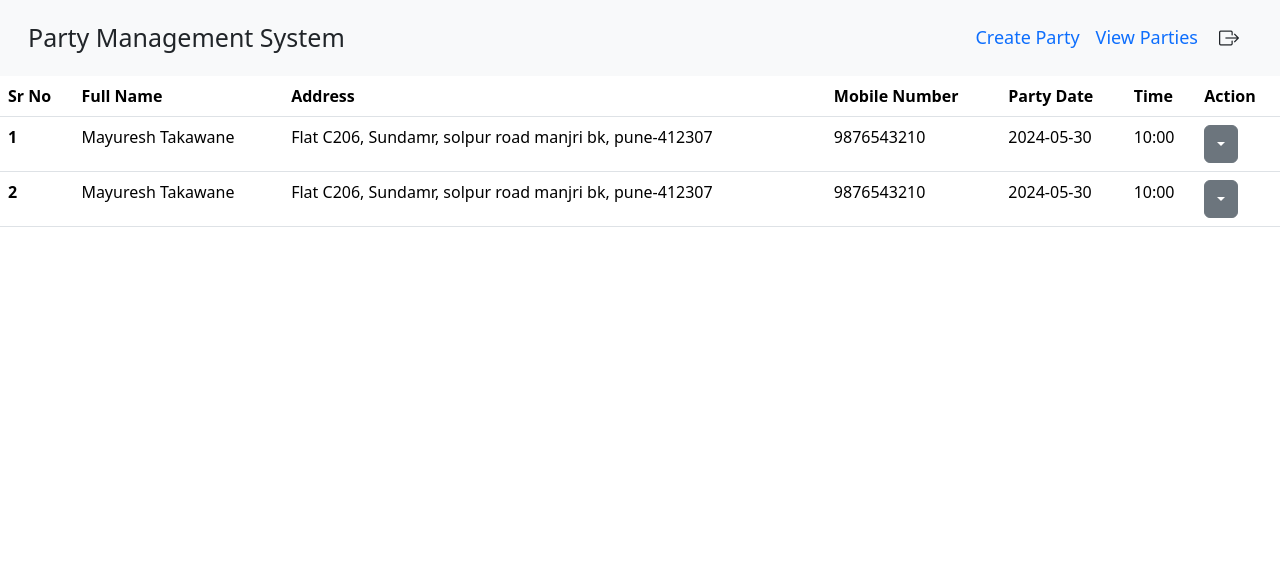
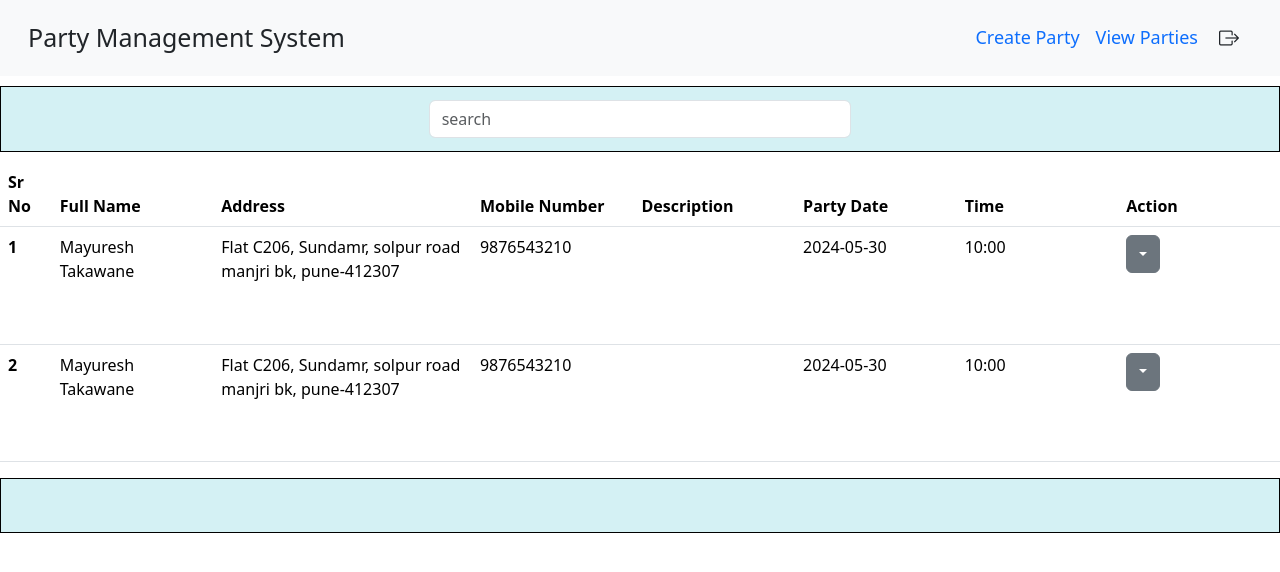
Before and after one commit to mayur8485/party-management-system, an Angular app: page /#/party in a window 1280 px wide. Shown: the top 572 px of the page. Built offline with nearby package versions, Linux system fonts and the light colour scheme; sample sign-in values are in the browser's storage.

Commit message:
Pagination in Records and Search in Table

```diff
--- a/src/app/app.component.html
+++ b/src/app/app.component.html
@@ -1,5 +1,2 @@
 <app-header></app-header>
-<!-- <app-auth></app-auth>
-<app-main class="w-100 m-2"></app-main> -->
 <router-outlet></router-outlet>
-<!-- <app-homepage></app-homepage> -->
--- a/src/app/main/create-party/create-party.component.html
+++ b/src/app/main/create-party/create-party.component.html
@@ -20,6 +20,12 @@
                 <label for="mobileno" style="width: 300px;align-self: center;">Mobile No.</label>
                 <input type="text" class="form-control" id="mobileno" placeholder="10 digit mobile number." formControlName="mobileNo" maxlength="10">
             </div>
+
+            <div class="form-group col-md-12 my-3 d-flex flex-row">
+                <label for="description" style="width: 300px;align-self: center;">Description</label>
+                <input type="text" class="form-control" id="description" placeholder="Enter description" formControlName="description" >
+            </div>
+
             <div class="form-group col-md-12 my-3 d-flex flex-row">
                 <label for="date" style="width: 300px;align-self: center;">Date</label>
                 <input type="date" class="form-control" id="date" placeholder="Enter party date" formControlName="date" [min]="getTodaysDate()">
@@ -32,6 +38,8 @@
         <div class="d-flex justify-content-center align-items-center my-5">
             <button type="submit" *ngIf="mode==='create'" class="btn btn-primary">Create Party</button>
             <span>&nbsp;</span>
+            <button type="button" *ngIf="mode==='edit' || mode==='delete'" class="btn btn-primary" (click)="onNavigate()">Back</button>
+            <span>&nbsp;</span>
             <button type="button" *ngIf="mode==='edit'" class="btn btn-primary" (click)="onUpdatePartyDetails()">Update Party Details</button>
             <span>&nbsp;</span>
             <button type="button" *ngIf="mode==='delete'" class="btn btn-danger" (click)="onDeletePartyDetails()">Are you sure you want to delete</button>
--- a/src/app/main/create-party/create-party.component.ts
+++ b/src/app/main/create-party/create-party.component.ts
@@ -23,6 +23,7 @@ export class CreatePartyComponent implements OnInit, OnDestroy {
       fullName: new FormControl("", { validators: [Validators.required] }),
       address: new FormControl("", { validators: [Validators.required] }),
       mobileNo: new FormControl("", { validators: [Validators.required, Validators.maxLength(10)] }),
+      description : new FormControl(""),
       date: new FormControl("", { validators: [Validators.required] }),
       time: new FormControl("", { validators: [Validators.required] })
     })
@@ -87,6 +88,10 @@ export class CreatePartyComponent implements OnInit, OnDestroy {
     this.router.navigate(['/party']);
   }
 
+  onNavigate() {
+    this.router.navigate(['/party']);
+  }
+
   ngOnDestroy(): void {
     this.routeSubs.unsubscribe();
   }
--- a/src/app/main/party-details/party-details.component.css
+++ b/src/app/main/party-details/party-details.component.css
@@ -0,0 +1,18 @@
+.box {
+    width: 100%;
+    padding: 5px;
+    border: 1px solid black;
+    margin-top: 10px;
+    margin-bottom: 10px;
+    background-color: #D4F1F4;
+}
+
+.cell-width-50 {
+    max-width: 50px;
+    /* height: 20px; */
+}
+
+.cell-width-80 {
+    max-width: 80px;
+    /* height: 20px; */
+}
--- a/src/app/main/party-details/party-details.component.html
+++ b/src/app/main/party-details/party-details.component.html
@@ -1,23 +1,32 @@
-<table class="table">
+<div class="box">
+  <form class="d-flex justify-content-center">
+    <div class="form-group col-md-4 my-2 d-flex flex-row">
+      <input type="text" class="form-control" id="search" placeholder="search" (input)="onSearch($event)">
+    </div>
+  </form>
+</div>
+<table class="table" style="height: 300px;">
   <thead>
     <tr>
-      <th scope="col">Sr No</th>
-      <th scope="col">Full Name</th>
-      <th scope="col">Address</th>
-      <th scope="col">Mobile Number</th>
-      <th scope="col">Party Date</th>
-      <th scope="col">Time</th>
-      <th scope="col">Action</th>
+      <th scope="col" style="max-width: 10px;">Sr No</th>
+      <th scope="col" style="max-width: 50px;">Full Name</th>
+      <th scope="col" style="max-width: 80px;">Address</th>
+      <th scope="col" style="max-width: 50px;">Mobile Number</th>
+      <th scope="col" style="max-width: 50px;">Description</th>
+      <th scope="col" style="max-width: 50px;">Party Date</th>
+      <th scope="col" style="max-width: 50px;">Time</th>
+      <th scope="col" style="max-width: 50px;">Action</th>
     </tr>
   </thead>
   <tbody>
-    <tr *ngFor="let party of parties; let i = index">
-      <th scope="row">{{i+1}}</th>
-      <td>{{party.fullName}}</td>
-      <td>{{party.address}}</td>
-      <td>{{party.mobileNo}}</td>
-      <td>{{party.date}}</td>
-      <td>{{party.time}}</td>
+    <tr *ngFor="let party of partiesPagination; let i = index">
+      <th scope="row" style="max-width: 10px;">{{i+1}}</th>
+      <td style="max-width: 50px;">{{party.fullName}}</td>
+      <td style="max-width: 80px;">{{party.address}}</td>
+      <td style="max-width: 50px;">{{party.mobileNo}}</td>
+      <td style="max-width: 50px;">{{party.description}}</td>
+      <td style="max-width: 50px;">{{party.date}}</td>
+      <td style="max-width: 50px;">{{party.time}}</td>
       <td>
         <div class="dropdown">
           <button type="button" class="btn btn-secondary dropdown-toggle" data-bs-toggle="dropdown">
@@ -31,4 +40,8 @@
     </tr>
   </tbody>
 </table>
-<router-outlet></router-outlet>
+<div class="box d-flex flex-row justify-content-center" style="height: 55px;">
+  <ng-container *ngIf="noOfPages.length>1">
+    <button class="btn btn-tertiary p-2" *ngFor="let page of noOfPages" (click)="addPagination(page)">{{page}}</button>
+  </ng-container>
+</div>
--- a/src/app/main/party-details/party-details.component.ts
+++ b/src/app/main/party-details/party-details.component.ts
@@ -11,20 +11,32 @@ import { Subscription } from 'rxjs';
 export class PartyDetailsComponent implements OnInit, OnDestroy {
   dataSubscription!: Subscription;
   parties: any = [];
+  partiesPagination: any = [];
+
+  page: number = 0;
+  noOfPages: any = [];
+  recordsPerPage: number = 5;
 
   constructor(private dataStoreService: DatastoreService) { };
 
   ngOnInit(): void {
     this.dataSubscription = this.dataStoreService.partyDetailsSubject.subscribe((partydetails: PartyDetails[]) => {
       this.parties = partydetails;
-      console.log(this.parties)
+      this.addPagination(1);
     })
-
     this.parties = this.dataStoreService.getPartyDetails();
+    this.addPagination(1);
   }
 
-  navigate(party: PartyDetails) {
-    console.log(party);
+  addPagination(page: number) {
+    this.noOfPages = Array.from({ length: Math.ceil(this.parties.length / this.recordsPerPage) }, (_, index) => index + 1);
+    let startIndex = ((page - 1) * this.recordsPerPage);
+    let endIndex = startIndex + this.recordsPerPage;
+    this.partiesPagination = this.parties.slice(startIndex, endIndex)
+  }
+
+  onSearch(event: any) {
+    this.dataStoreService.search(event.target.value);
   }
 
   ngOnDestroy(): void {
```
